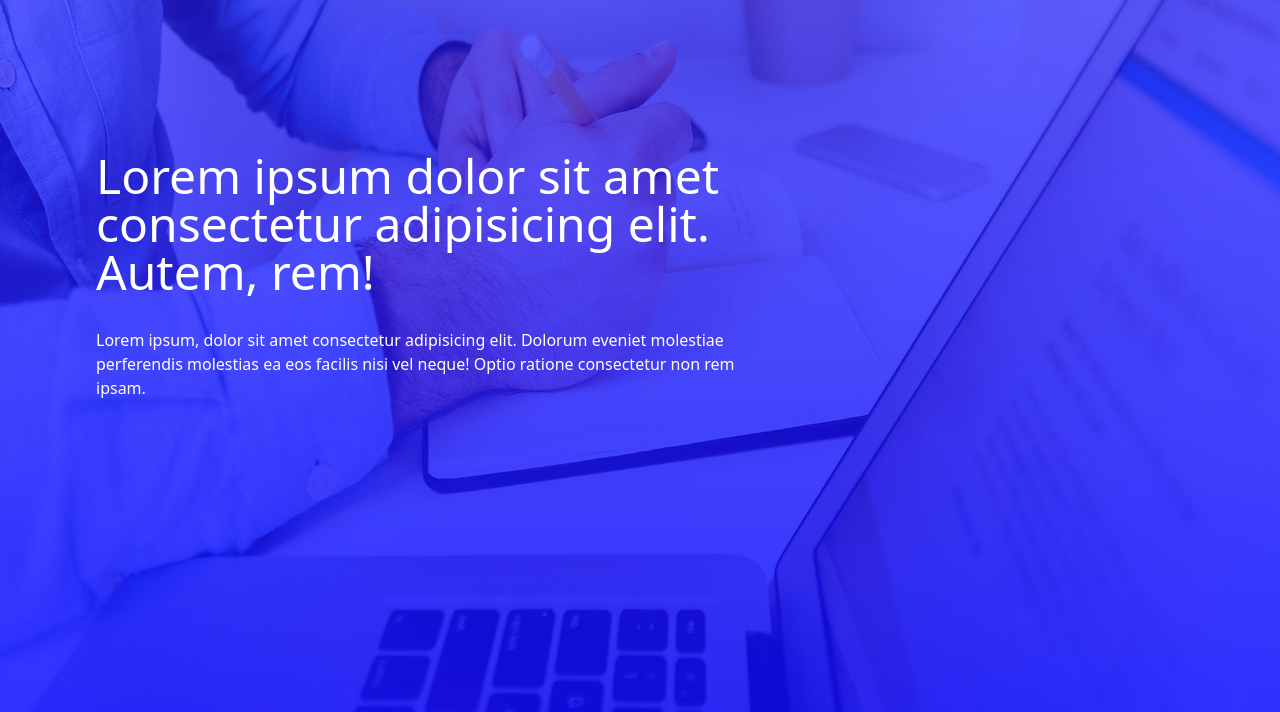
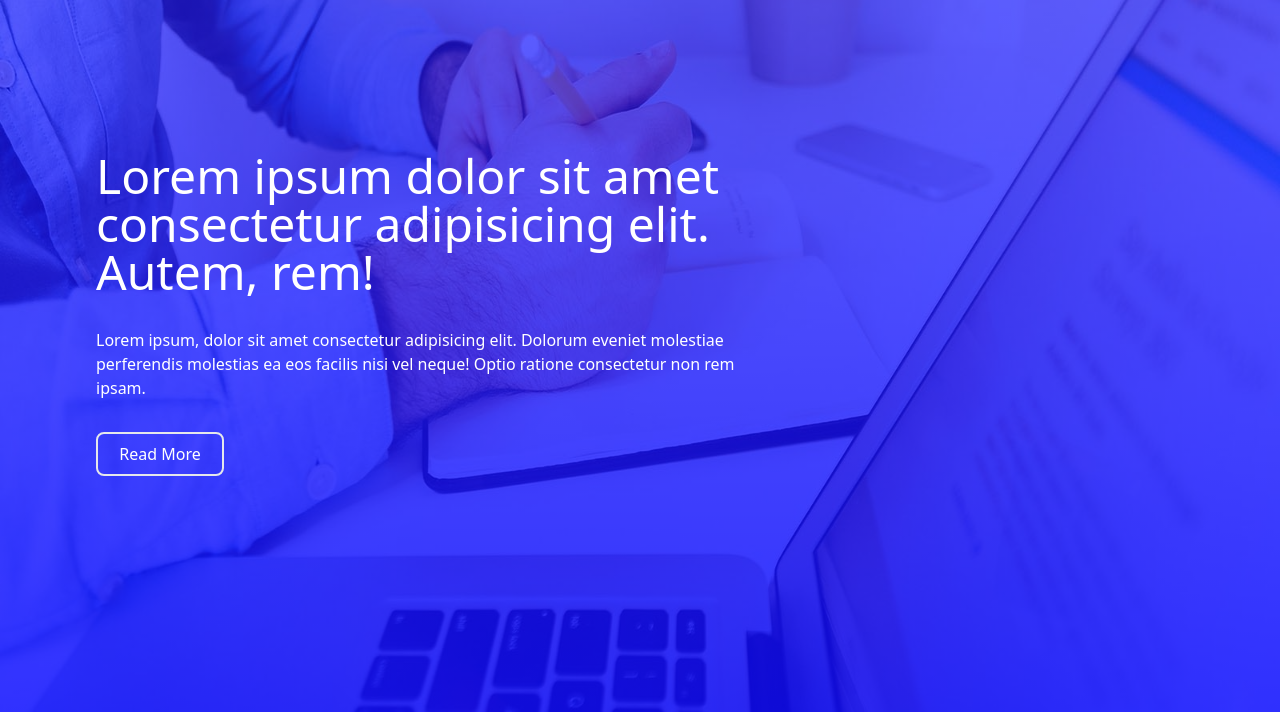
Before and after one commit to rohanasif/starcross-theme, a plain HTML site: page index.html in a window 1280 px wide. Shown: the part 88-800 px from the top of the page. Drawn offline with nearby package versions, Linux system fonts and the light colour scheme.

Commit message:
add button to banner

```diff
--- a/index.html
+++ b/index.html
@@ -30,6 +30,7 @@
             <p class="mt-8">Lorem ipsum, dolor sit amet consectetur adipisicing elit. Dolorum eveniet molestiae
                 perferendis molestias
                 ea eos facilis nisi vel neque! Optio ratione consectetur non rem ipsam.</p>
+            <button class="border-2 w-32 mt-8 p-2 rounded-lg">Read More</button>
         </div>
         <!-- <div class="px-24 w-2/3 border-2 h-[50%] flex justify-self-end">
             <h1 class="text-5xl">
```
